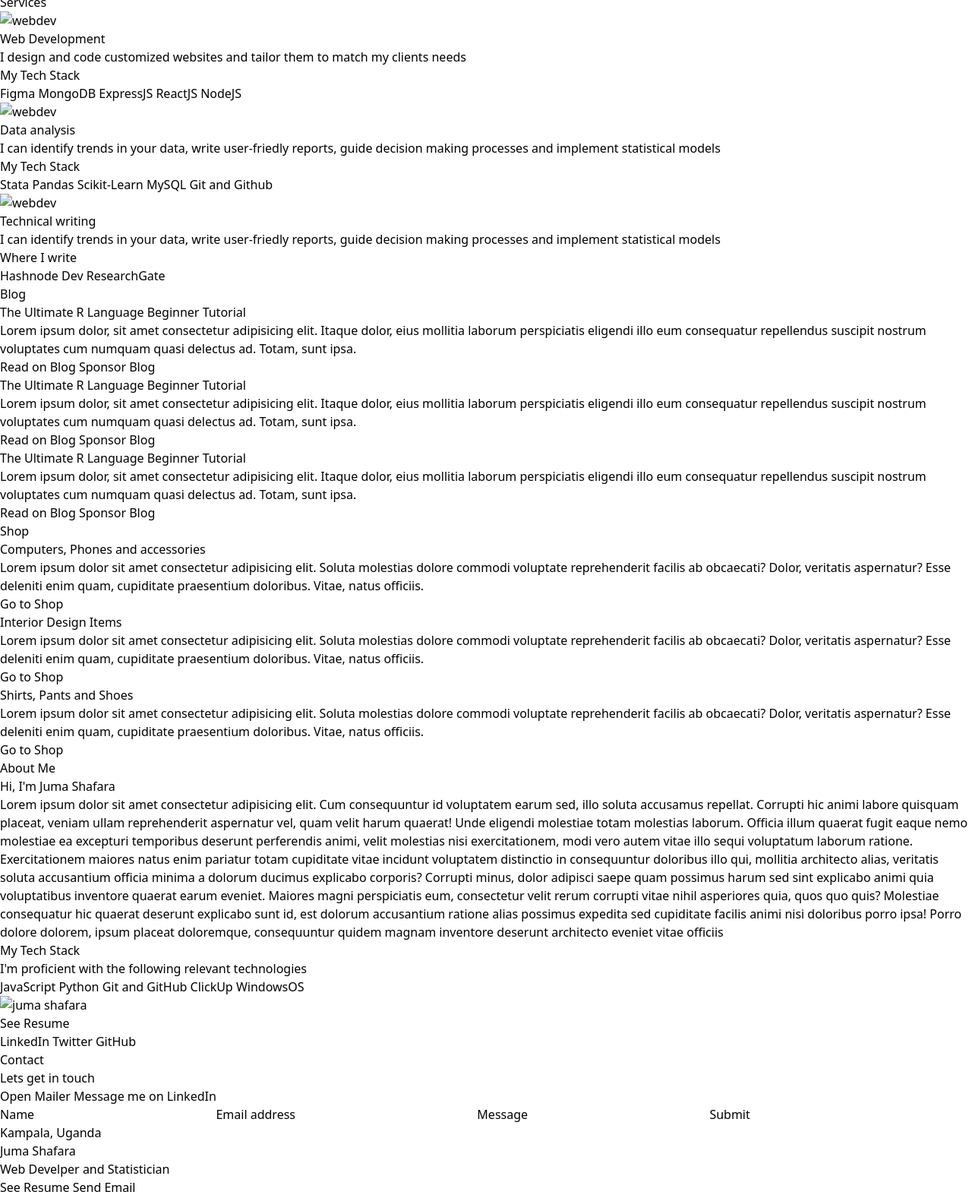
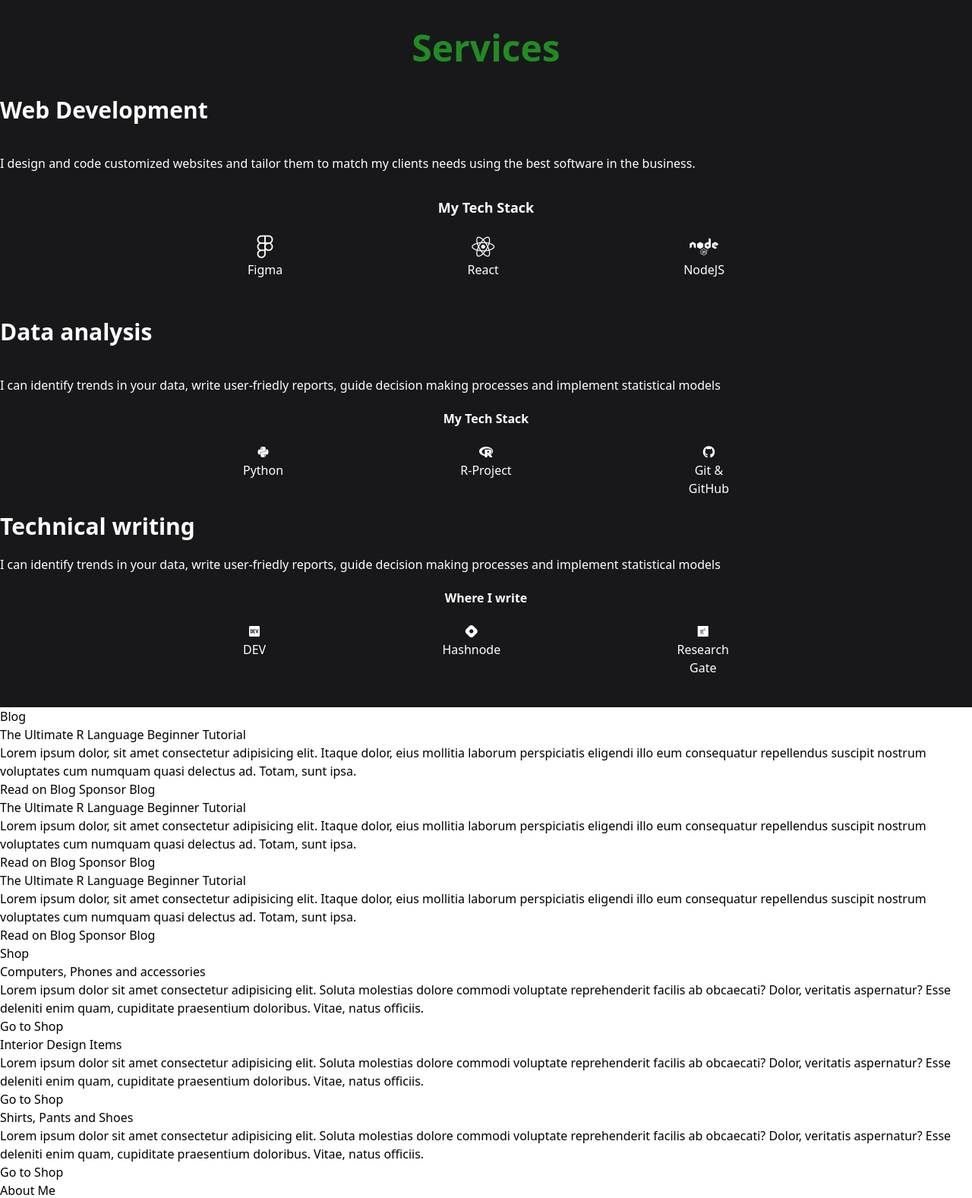
Before and after one commit to jumashafara/jumashafara.github.io, a PHP site: page / in a window 1280 px wide. Shown: the part 709-2286 px from the top of the page at 76% size. Run offline with PHP 8.4, Linux system fonts and the light colour scheme; some libraries are stand-ins or nearby versions.

Commit message:
added services

```diff
--- a/index.html
+++ b/index.html
@@ -10,7 +10,7 @@
 </head>
 <body>
     <section class="bg-[#228b24]">
-        <nav class= "flex flex-col md:flex-row container m-auto justify-between text-white space-y-3 px-5 py-3">
+        <nav class= "flex flex-col md:flex-row container m-auto justify-between text-white space-y-5 px-5 py-3">
             <h1 class="font-extrabold text-2xl text-white text-center ">Juma Shafara</h1>
             <ul class="flex flex-row justify-between px-3">
                 <li>
@@ -58,9 +58,9 @@
     </section>
 
     <!-- Hero Section -->
-    <section class="h-[80vh] w-full m-0 bg-no-repeat bg-fixed bg-cover bg-center bg-[url('https://drive.google.com/uc?export=view&id=1TA5KKBLaTs6av4o5Fsg0CN1it05O70f2')]">
+    <section class="h-[80vh] flex justify-center align-middle w-full bg-no-repeat bg-fixed bg-cover bg-center bg-[url('https://drive.google.com/uc?export=view&id=1TA5KKBLaTs6av4o5Fsg0CN1it05O70f2')]">
         <div class=" flex flex-col md:flex-row m-auto items-center">
-            <main class="flex flex-col space-y-7 p-5 md:w-2/3">
+            <main class="flex flex-col space-y-7 p-5 md:w-2/3 text-gray-900">
                 <p><i class="fa-solid fa-location-dot"></i><span> Kampala, Uganda</span></p>
                 <h1 class= "font-extrabold text-5xl" >Web Developer and Statistician.</h1>
                 <p class="font-medium text-base">
@@ -82,76 +82,110 @@
     </section>
 
     <!-- Services -->
-    <section>
-        <h1>Services</h1>
+    <section class="bg-zinc-900 text-white py-10">
+        <h1 class="font-extrabold text-5xl text-[#228b24] text-center pb-10">Services</h1>
         <!-- Web Development -->
-        <div>
-            <main>
-                <div>
-                    <img src="" alt="webdev">
+        <div class="flex flex-col align-middle space-y-5">
+            <h2 class="font-bold text-3xl">Web Development</h2>
+            <aside class="">
+                <div class="rounded bg-gray-300">
+                    <img src="https://drive.google.com/uc?export=view&id=1Euji9W5jA9MrI-AOZLTDGMcL-TmKI9sf" alt="webdev"
+                    class="hidden rounded-lg absolute left-3 top-3"
+                    >
+                </div>
+            </aside>
+            <main class="flex flex-col space-y-5">
+                <p class="font-base">
+                    I design and code customized websites and tailor them to match my clients needs
+                    using the best software in the business.
+                </p>
+                <div class="container m-auto p-3 space-y-5">
+                    <h3 class="text-lg text-center font-semibold">My Tech Stack</h3>
+                    <div class="flex flex-row text-3xl justify-between w-1/2 m-auto ">
+                        <a href="" class="flex flex-col">
+                            <span class="text-center"><i class="fa-brands fa-figma"></i></span>
+                            <span class="text-center text-base">Figma</span>
+                        </a>
+                        <!-- <a href="">MongoDB</a>
+                        <a href="">ExpressJS</a> -->
+                        <a href="" class="flex flex-col">
+                            <span class="text-center"><i class="fa-brands fa-react"></i></span>
+                            <span class="text-center text-base">React</span>
+                            </a>
+                        <a href="" class="flex flex-col">
+                            <span class="text-center "><i class="fa-brands fa-node"></i></span>
+                            <span class="text-center text-base">NodeJS</span>
+                        </a>
+                    </div>
                 </div>
             </main>
-            <aside>
-                <h2>Web Development</h2>
-                <p>I design and code customized websites and tailor them to match my clients needs</p>
-                <div>
-                    <h3>My Tech Stack</h3>
-                    <div>
-                        <a href="">Figma</a>
-                        <a href="">MongoDB</a>
-                        <a href="">ExpressJS</a>
-                        <a href="">ReactJS</a>
-                        <a href="">NodeJS</a>
-                    </div>
-                </div>
-            </aside>
         </div>
 
         <!-- Data analysis -->
-        <div>
+        <div class="flex flex-col space-y-5">
             <main>
                 <div>
-                    <img src="" alt="webdev">
+                    <img class="hidden"
+                    src="" alt="webdev">
                 </div>
             </main>
-            <aside>
-                <h2>Data analysis</h2>
+            <aside class="flex flex-col space-y-5">
+                <h2font-extrabold class = "font-bold text-3xl py-5">Data analysis</h2font-extrabold>
                 <p>
                     I can identify trends in your data, write user-friedly reports,
                     guide decision making processes and implement statistical models
                 </p>
-                <div>
-                    <h3>My Tech Stack</h3>
-                    <div>
-                        <a href="">Stata</a>
-                        <a href="">Pandas</a>
-                        <a href="">Scikit-Learn</a>
-                        <a href="">MySQL</a>
-                        <a href="">Git and Github</a>
-                    </div>
+                <div class="flex flex-col space-y-5 text-center">
+                    <h3 class="font-semibold">My Tech Stack</h3>
+                    <div class="flex flex-row justify-between w-1/2 m-auto">
+                        <a href="" class="flex flex-col">
+                            <span><i class="fa-brands fa-python"></i></span>
+                            <span>Python</span>
+                        </a>
+                        <a href="" class="flex flex-col">
+                            <span><i class="fa-brands fa-r-project"></i></span>
+                            <span>R-Project</span>
+                        </a>
+                        <a href="" class="flex flex-col">
+                            <span><i class="fa-brands fa-github"></i></span>
+                            <span>
+                                <p>Git &</p>
+                                <p>GitHub</p>
+                            </span>
+                        </a>
                 </div>
             </aside>
         </div>
 
         <!-- Technical writing -->
-        <div>
+        <div class="space-y-5">
             <main>
                 <div>
-                    <img src="" alt="webdev">
+                    <img class="hidden"
+                    src="" alt="webdev">
                 </div>
             </main>
-            <aside>
-                <h2>Technical writing</h2>
+            <aside class="space-y-5">
+                <h2 class="font-bold text-3xl">Technical writing</h2>
                 <p>
                     I can identify trends in your data, write user-friedly reports,
                     guide decision making processes and implement statistical models
                 </p>
-                <div>
-                    <h3>Where I write</h3>
-                    <div>
-                        <a href="">Hashnode</a>
-                        <a href="">Dev</a>
-                        <a href="">ResearchGate</a>
+                <div class="text-center space-y-5">
+                    <h3 class="font-semibold">Where I write</h3>
+                    <div class="flex flex-row justify-between w-1/2 m-auto">
+                        <a href="" class="flex flex-col">
+                            <span><i class="fa-brands fa-dev"></i></span>
+                            <span>DEV</span>
+                        </a>
+                        <a href="" class="flex flex-col">
+                            <span><i class="fa-brands fa-hashnode"></i></span>
+                            <span>Hashnode</span>
+                        </a>
+                        <a href="" class="flex flex-col">
+                            <span><i class="fa-brands fa-researchgate"></i></span>
+                            <span><p>Research</p><p>Gate</p></span>
+                        </a>
                     </div>
                 </div>
             </aside>
--- a/styles/output.css
+++ b/styles/output.css
@@ -597,6 +597,14 @@ video {
   position: relative;
 }
 
+.left-3 {
+  left: 0.75rem;
+}
+
+.top-3 {
+  top: 0.75rem;
+}
+
 .z-10 {
   z-index: 10;
 }
@@ -607,6 +615,10 @@ video {
 
 .m-0 {
   margin: 0px;
+}
+
+.m-5 {
+  margin: 1.25rem;
 }
 
 .my-3 {
@@ -632,6 +644,22 @@ video {
 
 .mt-3 {
   margin-top: 0.75rem;
+}
+
+.ml-3 {
+  margin-left: 0.75rem;
+}
+
+.mt-6 {
+  margin-top: 1.5rem;
+}
+
+.mr-3 {
+  margin-right: 0.75rem;
+}
+
+.mb-5 {
+  margin-bottom: 1.25rem;
 }
 
 .flex {
@@ -778,6 +806,10 @@ video {
   border-radius: 0.25rem;
 }
 
+.rounded-lg {
+  border-radius: 0.5rem;
+}
+
 .bg-\[\#228b24\] {
   --tw-bg-opacity: 1;
   background-color: rgb(34 139 36 / var(--tw-bg-opacity));
@@ -796,6 +828,26 @@ video {
 .bg-gray-500 {
   --tw-bg-opacity: 1;
   background-color: rgb(107 114 128 / var(--tw-bg-opacity));
+}
+
+.bg-gray-900 {
+  --tw-bg-opacity: 1;
+  background-color: rgb(17 24 39 / var(--tw-bg-opacity));
+}
+
+.bg-black {
+  --tw-bg-opacity: 1;
+  background-color: rgb(0 0 0 / var(--tw-bg-opacity));
+}
+
+.bg-slate-900 {
+  --tw-bg-opacity: 1;
+  background-color: rgb(15 23 42 / var(--tw-bg-opacity));
+}
+
+.bg-zinc-900 {
+  --tw-bg-opacity: 1;
+  background-color: rgb(24 24 27 / var(--tw-bg-opacity));
 }
 
 .bg-\[url\(\'https\:\/\/drive\.google\.com\/uc\?export\=view\&id\=1TA5KKBLaTs6av4o5Fsg0CN1it05O70f2\'\)\] {
@@ -838,6 +890,10 @@ video {
   padding: 1.25rem;
 }
 
+.p-10 {
+  padding: 2.5rem;
+}
+
 .px-5 {
   padding-left: 1.25rem;
   padding-right: 1.25rem;
@@ -853,6 +909,16 @@ video {
   padding-right: 0.75rem;
 }
 
+.py-10 {
+  padding-top: 2.5rem;
+  padding-bottom: 2.5rem;
+}
+
+.py-5 {
+  padding-top: 1.25rem;
+  padding-bottom: 1.25rem;
+}
+
 .pt-5 {
   padding-top: 1.25rem;
 }
@@ -865,8 +931,32 @@ video {
   padding-bottom: 0px;
 }
 
+.pt-3 {
+  padding-top: 0.75rem;
+}
+
+.pl-3 {
+  padding-left: 0.75rem;
+}
+
+.pb-5 {
+  padding-bottom: 1.25rem;
+}
+
+.pt-10 {
+  padding-top: 2.5rem;
+}
+
+.pb-10 {
+  padding-bottom: 2.5rem;
+}
+
 .text-center {
   text-align: center;
+}
+
+.align-middle {
+  vertical-align: middle;
 }
 
 .text-2xl {
@@ -889,12 +979,35 @@ video {
   line-height: 1;
 }
 
+.text-lg {
+  font-size: 1.125rem;
+  line-height: 1.75rem;
+}
+
+.text-xl {
+  font-size: 1.25rem;
+  line-height: 1.75rem;
+}
+
+.text-3xl {
+  font-size: 1.875rem;
+  line-height: 2.25rem;
+}
+
 .font-medium {
   font-weight: 500;
 }
 
 .font-extrabold {
   font-weight: 800;
+}
+
+.font-bold {
+  font-weight: 700;
+}
+
+.font-semibold {
+  font-weight: 600;
 }
 
 .text-white {
@@ -925,6 +1038,21 @@ video {
 .text-gray-900 {
   --tw-text-opacity: 1;
   color: rgb(17 24 39 / var(--tw-text-opacity));
+}
+
+.text-yellow-600 {
+  --tw-text-opacity: 1;
+  color: rgb(202 138 4 / var(--tw-text-opacity));
+}
+
+.text-green-700 {
+  --tw-text-opacity: 1;
+  color: rgb(21 128 61 / var(--tw-text-opacity));
+}
+
+.text-\[\#228b24\] {
+  --tw-text-opacity: 1;
+  color: rgb(34 139 36 / var(--tw-text-opacity));
 }
 
 .text-opacity-5 {
```
